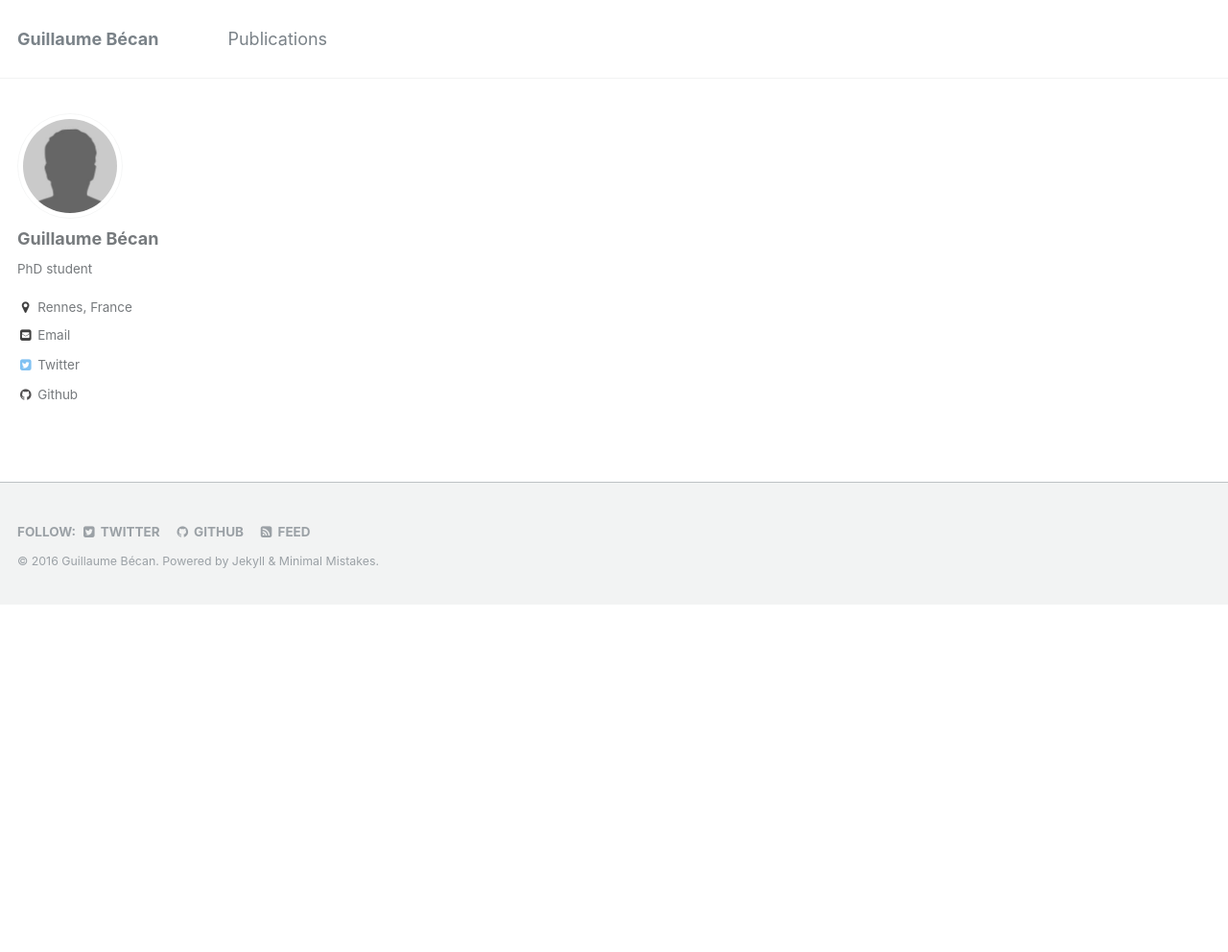
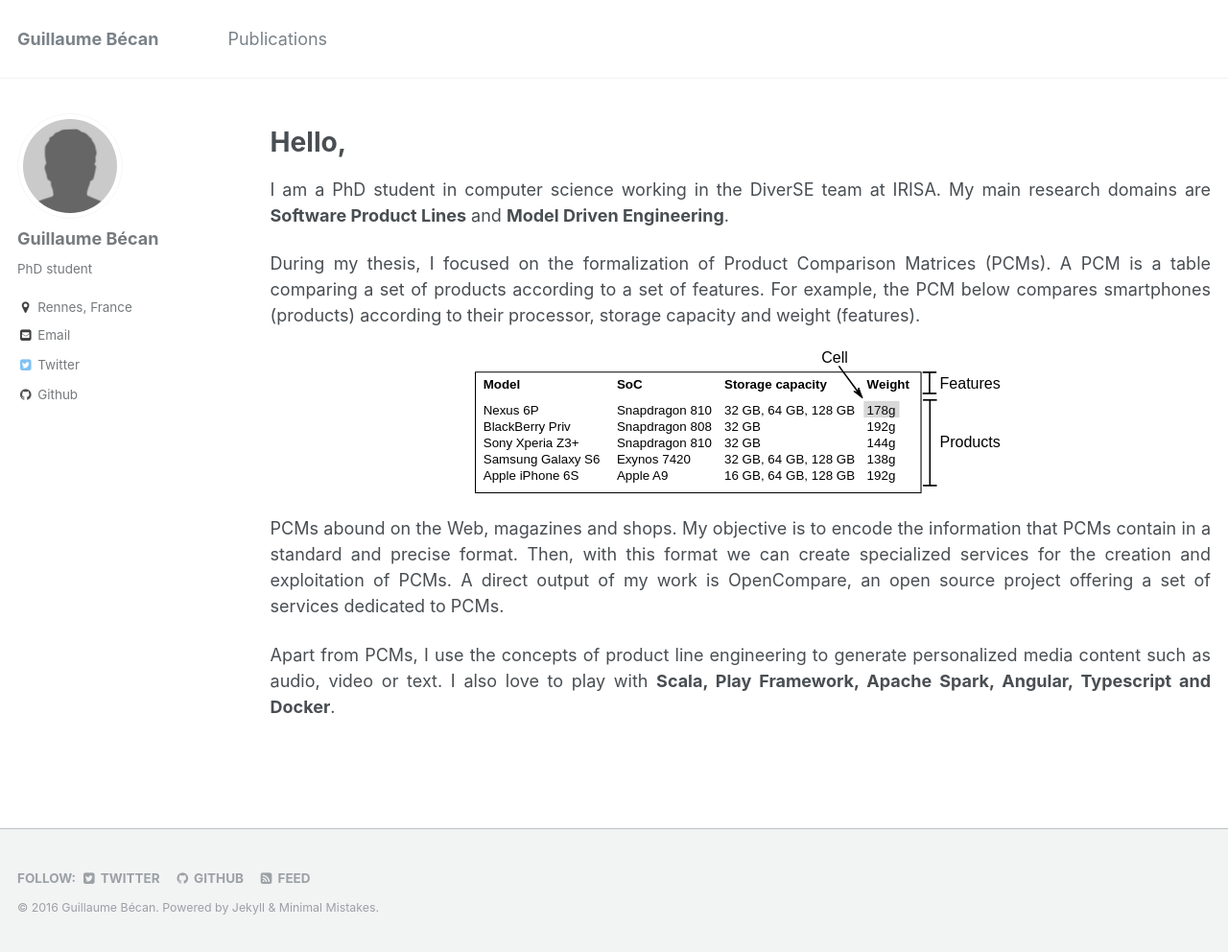
Before and after one commit to gbecan/gbecan.github.io, a Jekyll site: the page built from index.html, in a window 1280 px wide and 992 px high. Shown: the whole window at 96% size. Built offline with Jekyll 4.4.1, drawn with Linux system fonts in a browser that asks for light colours; the list of posts is cut into pages by our own code.

Commit message:
presentation

```diff
--- /dev/null
+++ b/_pages/software.html
@@ -0,0 +1,6 @@
+---
+layout: single
+title: Software
+permalink: /software/
+author_profile: true
+---
--- /dev/null
+++ b/assets/_scss/custom.scss
@@ -0,0 +1,3 @@
+p {
+  text-align: justify;
+}
--- a/assets/_scss/main.scss
+++ b/assets/_scss/main.scss
@@ -34,3 +34,5 @@
 @import "vendor/font-awesome/font-awesome";
 @import "vendor/magnific-popup/magnific-popup";
 @import "print";
+
+@import "custom";
--- /dev/null
+++ b/assets/css/custom.css
@@ -0,0 +1 @@
+p{text-align:justify}
--- a/index.html
+++ b/index.html
@@ -5,6 +5,28 @@ author_profile: true
 
 {% include base_path %}
 
+<h1>Hello,</h1>
+<p>
+  I am a PhD student in computer science working in the <a href="http://diverse.irisa.fr/">DiverSE team</a> at <a href="https://www.irisa.fr/">IRISA</a>.
+  My main research domains are <strong>Software Product Lines</strong> and <strong>Model Driven Engineering</strong>.
+</p>
+<p>
+  During my thesis, I focused on the formalization of Product Comparison Matrices (PCMs).
+  A PCM is a table comparing a set of products according to a set of features.
+  For example, the PCM below compares smartphones (products) according to their processor, storage capacity and weight (features).
+<p>
+<img class="align-center" src="images/example.svg">
+<p>
+  PCMs abound on the Web, magazines and shops.
+  My objective is to encode the information that PCMs contain in a standard and precise format.
+  Then, with this format we can create specialized services for the creation and exploitation of PCMs.
+  A direct output of my work is <a href="https://opencompare.org">OpenCompare</a>, an open source project offering a set of services dedicated to PCMs.
+</p>
+<p>
+  Apart from PCMs, I use the concepts of product line engineering to generate personalized media content such as audio, <a href="http://40ansenfete.irisa.fr/">video</a> or text.
+  I also love to play with <strong>Scala, Play Framework, Apache Spark, Angular, Typescript and Docker</strong>.
+</p>
+
 
 
 {% include paginator.html %}
```
Also changed, not shown: assets/css/main.css, images/example.svg (added), 1 other file.
